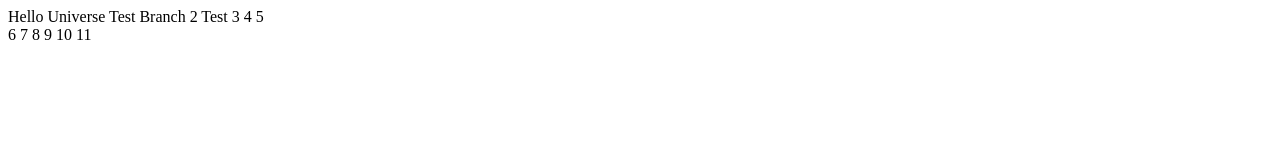
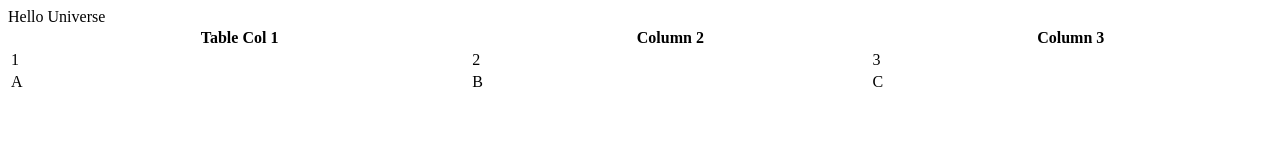
Before and after one commit to willmurphy/HelloUniverse, a plain HTML site: page index.html in a window 1280 px wide. Drawn offline with Linux system fonts and the light colour scheme.

Commit message:
Delete junk add table

```diff
--- a/index.html
+++ b/index.html
@@ -6,20 +6,27 @@
 
         Hello Universe
 
-        Test Branch 2
-        Test
-        3
-        4
-        5
-        <table></table>
-        6
-        7
-        8
-        9
-        10
-        11
+        <table style="width:100%">
+            <tr>
+              <th>Table Col 1</th>
+              <th>Column 2</th>
+              <th>Column 3</th>
+            </tr>
+            <tr>
+              <td>1</td>
+              <td>2</td>
+              <td>3</td>
+            </tr>
+            <tr>
+              <td>A</td>
+              <td>B</td>
+              <td>C</td>
+            </tr>
+          </table>
 
 
 
+        </table>
+
     </body>
 </html>
```
